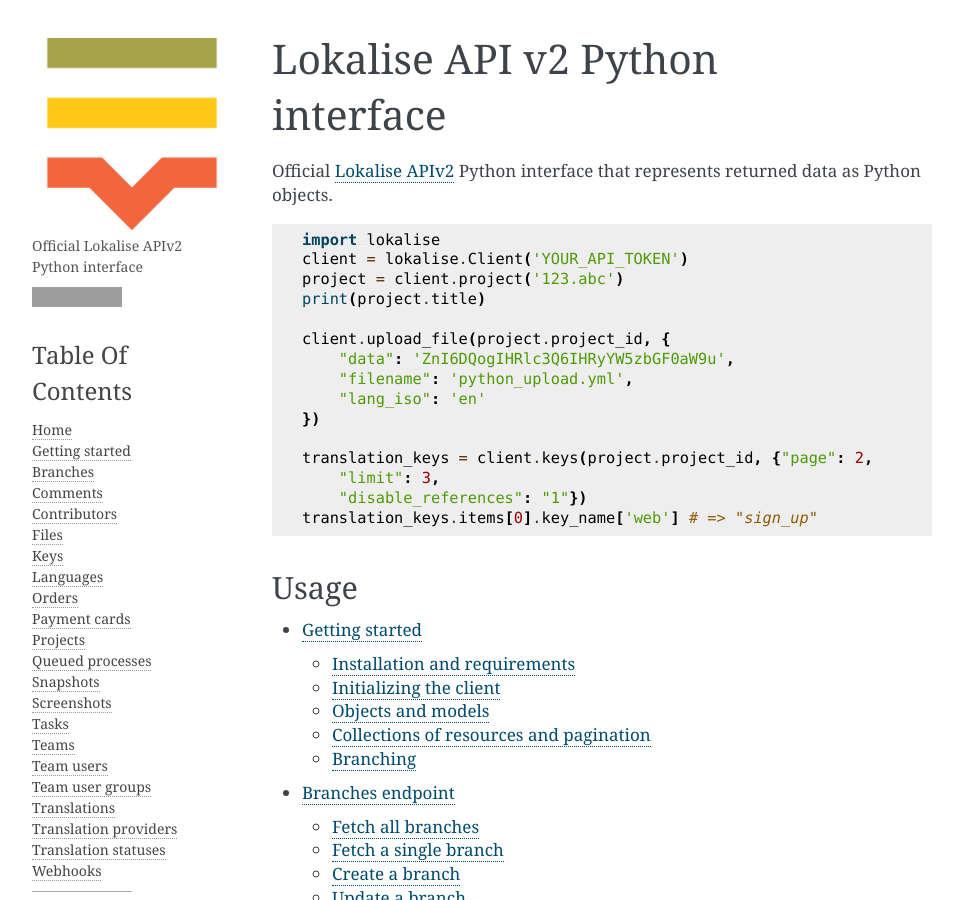
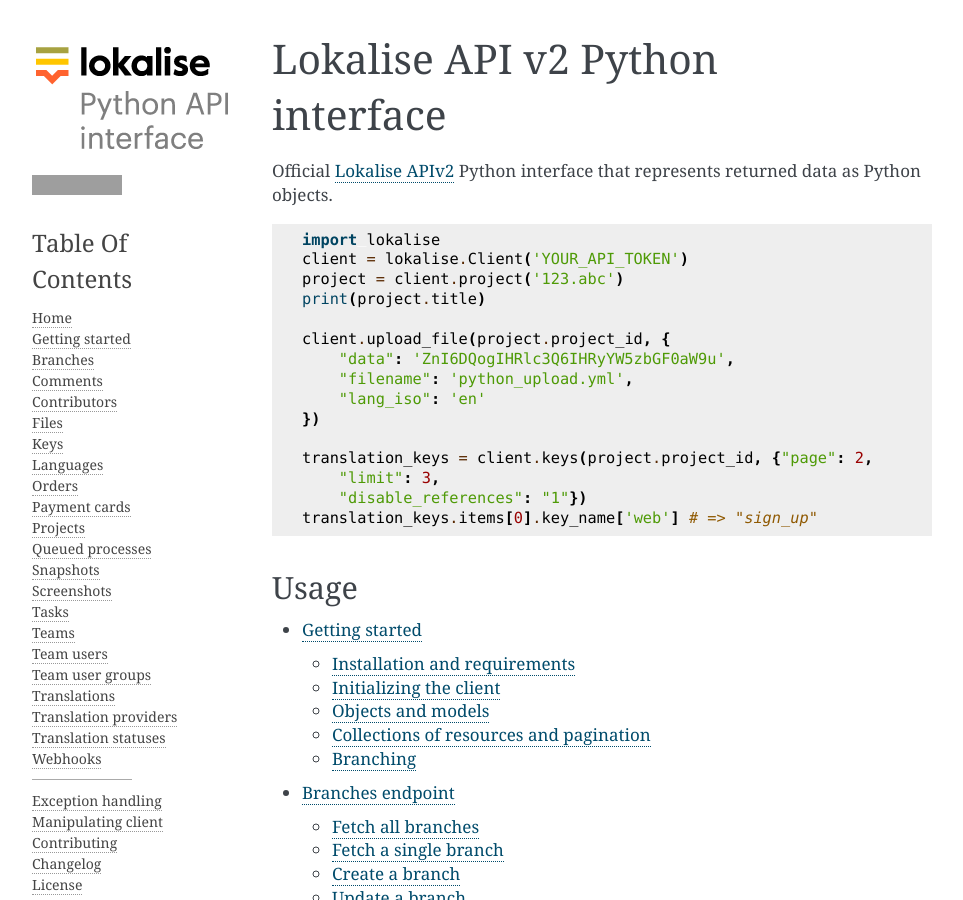
Before and after one commit to lokalise/python-lokalise-api, a Sphinx documentation site: the page built from docs/index.rst, in a window 1280 px wide and 900 px high, cut to the strip 0-900 px from the top of the window. Shown: the whole strip, without its empty margins (148-1111 px from the left). Built offline with Sphinx 7.4.7, drawn with Linux system fonts in a browser that asks for light colours; grey boxes are pictures that could not be loaded.

Commit message:
added proper logo [skip ci]

```diff
--- a/docs/conf.py
+++ b/docs/conf.py
@@ -74,8 +74,8 @@
 }
 
 html_theme_options = {
-    'logo': 'logo.png',
-    'description': 'Official Lokalise APIv2 Python interface',
+    'logo': 'lok_logo.png',
+    #'description': 'Official Lokalise APIv2 Python interface',
     'github_user': 'lokalise',
     'github_repo': 'python-lokalise-api',
     'github_button': 'true',
```
Also changed, not shown: docs/_static/logo.png (deleted), docs/_static/lok_logo.png (added).
